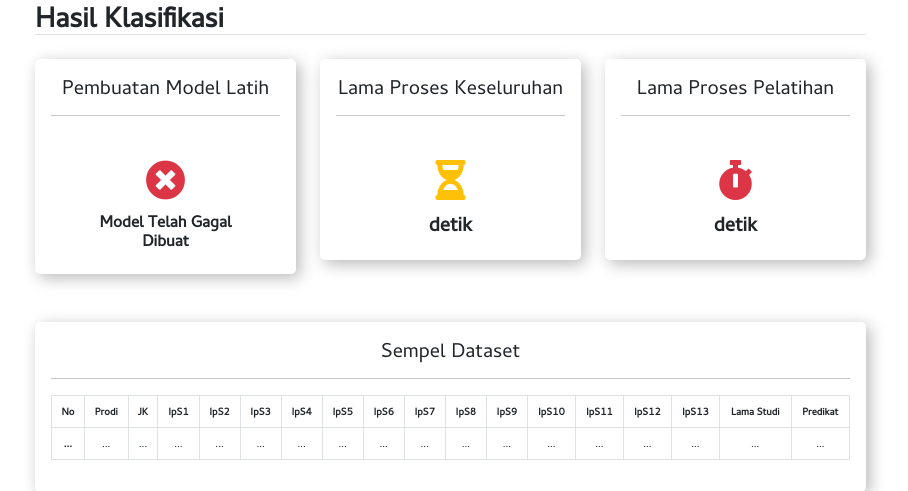
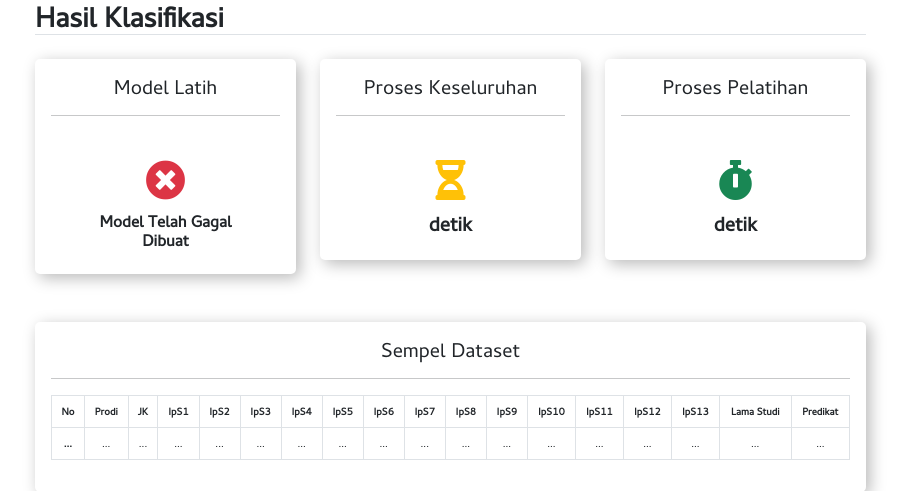
Before and after one commit to 8uns/rf-grad-predictor, a PHP site: template app/views/fitur/hasilklasifikasi.php in a window 1280 px wide. Shown: the top 491 px of the page, without its empty margins (332-1240 px from the left). Run offline with PHP 8.4, Linux system fonts and the light colour scheme; the template is opened without the code that fills it, so the values that code supplies are empty; some libraries are stand-ins or nearby versions.

Commit message:
update page hasilkladifikasi dan clear code RF_mode.py

```diff
--- a/app/views/fitur/hasilklasifikasi.php
+++ b/app/views/fitur/hasilklasifikasi.php
@@ -33,7 +33,7 @@
                 <div class="col-4 text-center">
                     <div class="card" style="width: 100%;">
                         <div class="card-body">
-                            <h5 class="card-title">Pembuatan Model Latih</h5>
+                            <h5 class="card-title">Model Latih</h5>
                             <hr>
                             <div class="row justify-content-md-center">
                                 <div class="col-8">
@@ -58,7 +58,7 @@
                 <div class="col-4 text-center">
                     <div class="card" style="width: 100%;">
                         <div class="card-body">
-                            <h5 class="card-title">Lama Proses Keseluruhan</h5>
+                            <h5 class="card-title">Proses Keseluruhan</h5>
                             <hr>
                             <div class="row justify-content-md-center">
                                 <div class="col-8">
@@ -82,14 +82,14 @@
                 <div class="col-4 text-center">
                     <div class="card" style="width: 100%;">
                         <div class="card-body">
-                            <h5 class="card-title">Lama Proses Pelatihan</h5>
+                            <h5 class="card-title">Proses Pelatihan</h5>
                             <hr>
                             <div class="row justify-content-md-center">
                                 <div class="col-8">
                                     <br>
                                     <h1>
                                         <strong>
-                                            <i class="fas fa-stopwatch text-danger"></i>
+                                            <i class="fas fa-stopwatch text-success"></i>
                                         </strong>
                                     </h1>
                                     <h5 class="fw-bold">
```
Also changed, not shown: public/file/dataReturn.json, 1 other file.
